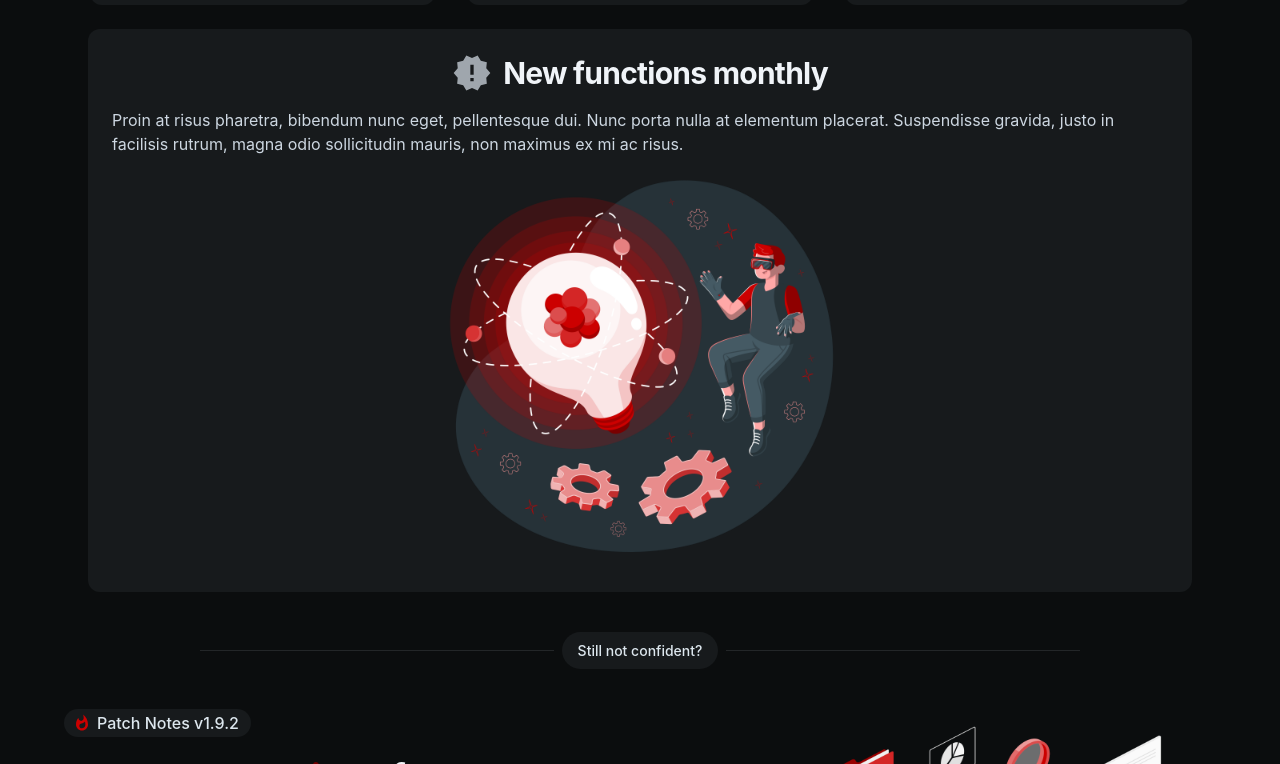
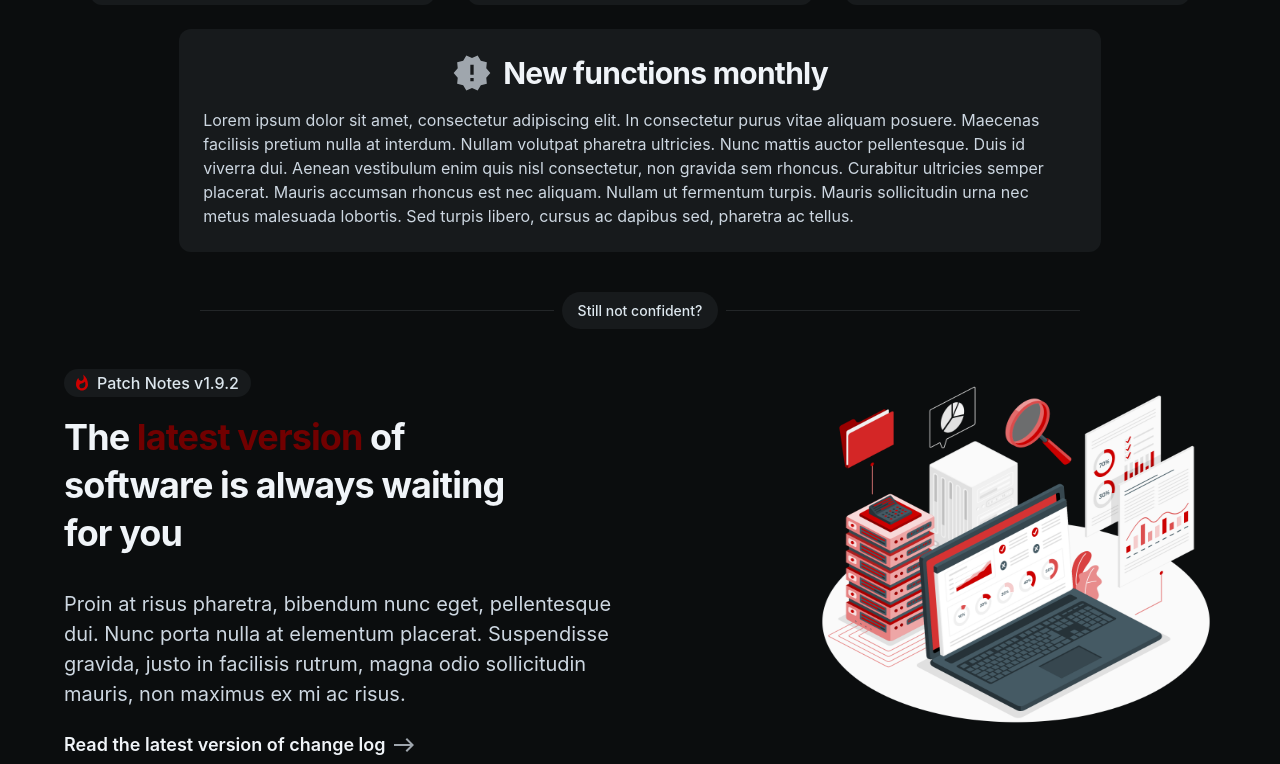
Before and after one commit to rapon1kt/medinik, a Next.js app: page / in a window 1280 px wide. Shown: the part 1169-1933 px from the top of the page. Built offline with nearby package versions, Linux system fonts and the light colour scheme.

Commit message:
feat: add responsive code for features component

```diff
--- a/src/components/features/features.tsx
+++ b/src/components/features/features.tsx
@@ -6,8 +6,11 @@ import {
 	Whatshot,
 } from "@mui/icons-material";
 import { Container, Typography, Card, CardContent, Stack } from "@mui/joy";
+import { useMediaQuery } from "@mui/material";
 
 function Features() {
+	const media = useMediaQuery("(max-width: 800px");
+
 	return (
 		<Container
 			maxWidth="lg"
@@ -18,7 +21,7 @@ function Features() {
 				py: 2,
 			}}
 		>
-			<Typography level="h1" sx={{ mb: 4 }}>
+			<Typography level="h1" sx={{ textAlign: "center", mb: 4 }}>
 				Because we
 				<Typography sx={{ color: "#710000" }}> make </Typography>
 				your experience{" "}
@@ -27,8 +30,9 @@ function Features() {
 			<Stack
 				sx={{
 					display: "flex",
-					flexDirection: "row",
+					flexDirection: media ? "column" : "row",
 					justifyContent: "center",
+					alignItems: "center",
 					gap: 4,
 				}}
 			>
@@ -36,7 +40,7 @@ function Features() {
 					variant="soft"
 					size="lg"
 					sx={{
-						width: "30%",
+						width: media ? "100%" : "30%",
 					}}
 				>
 					<CardContent>
@@ -55,7 +59,7 @@ function Features() {
 					variant="soft"
 					size="lg"
 					sx={{
-						width: "30%",
+						width: media ? "100%" : "30%",
 					}}
 				>
 					<CardContent>
@@ -74,7 +78,7 @@ function Features() {
 					variant="soft"
 					size="lg"
 					sx={{
-						width: "30%",
+						width: media ? "100%" : "30%",
 					}}
 				>
 					<CardContent>
@@ -90,7 +94,11 @@ function Features() {
 					</CardContent>
 				</Card>
 			</Stack>
-			<Card variant="soft" size="lg" sx={{ m: 3 }}>
+			<Card
+				variant="soft"
+				size="lg"
+				sx={{ width: media ? "100%" : "80%", m: 3 }}
+			>
 				<CardContent
 					sx={{ display: "flex", alignItems: "center", textAlign: "start" }}
 				>
@@ -98,16 +106,16 @@ function Features() {
 						New functions monthly
 					</Typography>
 					<Typography level="body-md">
-						Proin at risus pharetra, bibendum nunc eget, pellentesque dui. Nunc
-						porta nulla at elementum placerat. Suspendisse gravida, justo in
-						facilisis rutrum, magna odio sollicitudin mauris, non maximus ex mi
-						ac risus.
+						Lorem ipsum dolor sit amet, consectetur adipiscing elit. In
+						consectetur purus vitae aliquam posuere. Maecenas facilisis pretium
+						nulla at interdum. Nullam volutpat pharetra ultricies. Nunc mattis
+						auctor pellentesque. Duis id viverra dui. Aenean vestibulum enim
+						quis nisl consectetur, non gravida sem rhoncus. Curabitur ultricies
+						semper placerat. Mauris accumsan rhoncus est nec aliquam. Nullam ut
+						fermentum turpis. Mauris sollicitudin urna nec metus malesuada
+						lobortis. Sed turpis libero, cursus ac dapibus sed, pharetra ac
+						tellus.
 					</Typography>
-					<img
-						src="new-functions.png"
-						alt="new-functions"
-						style={{ width: 400, margin: 4 }}
-					/>
 				</CardContent>
 			</Card>
 		</Container>
```
